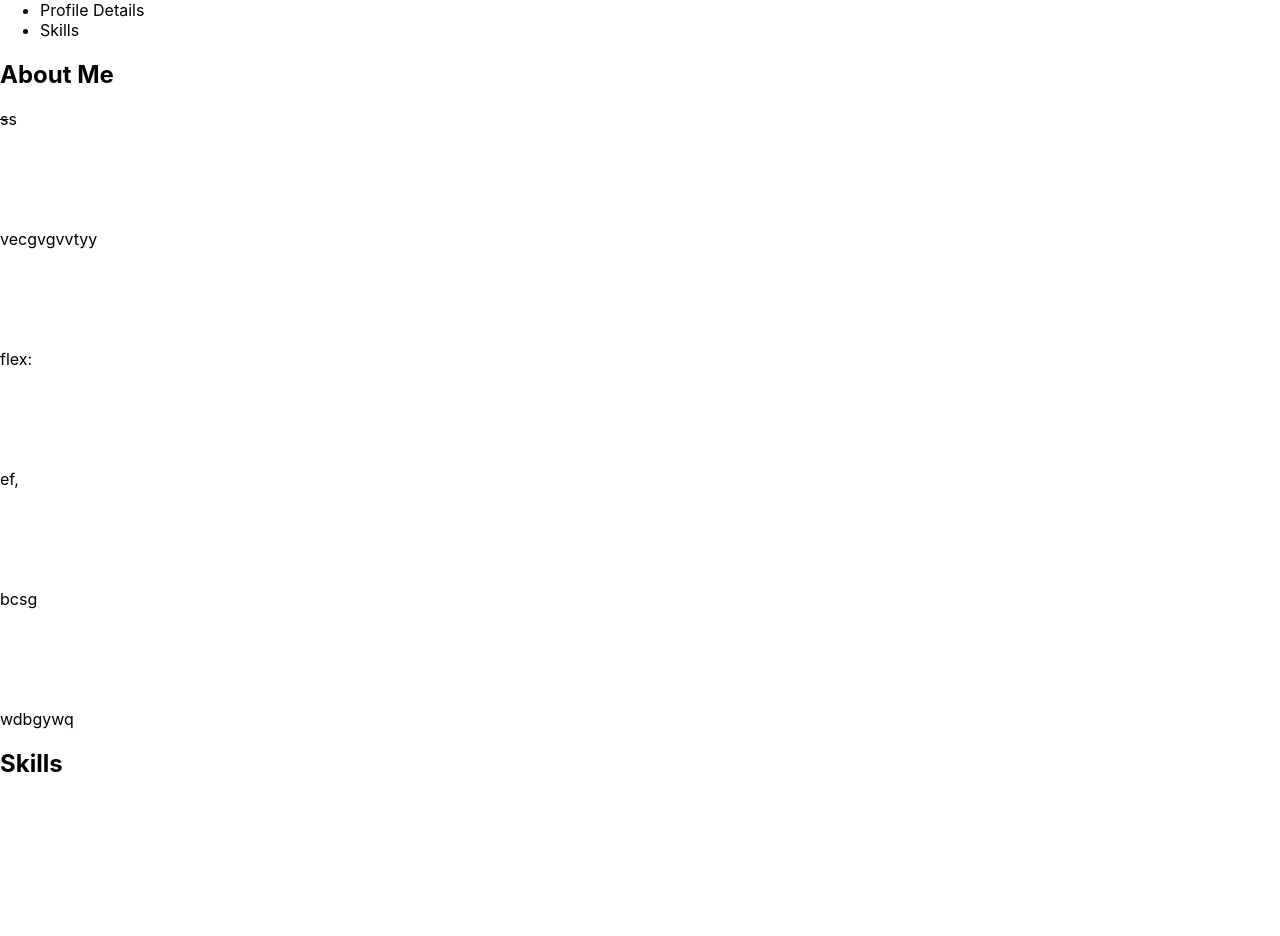
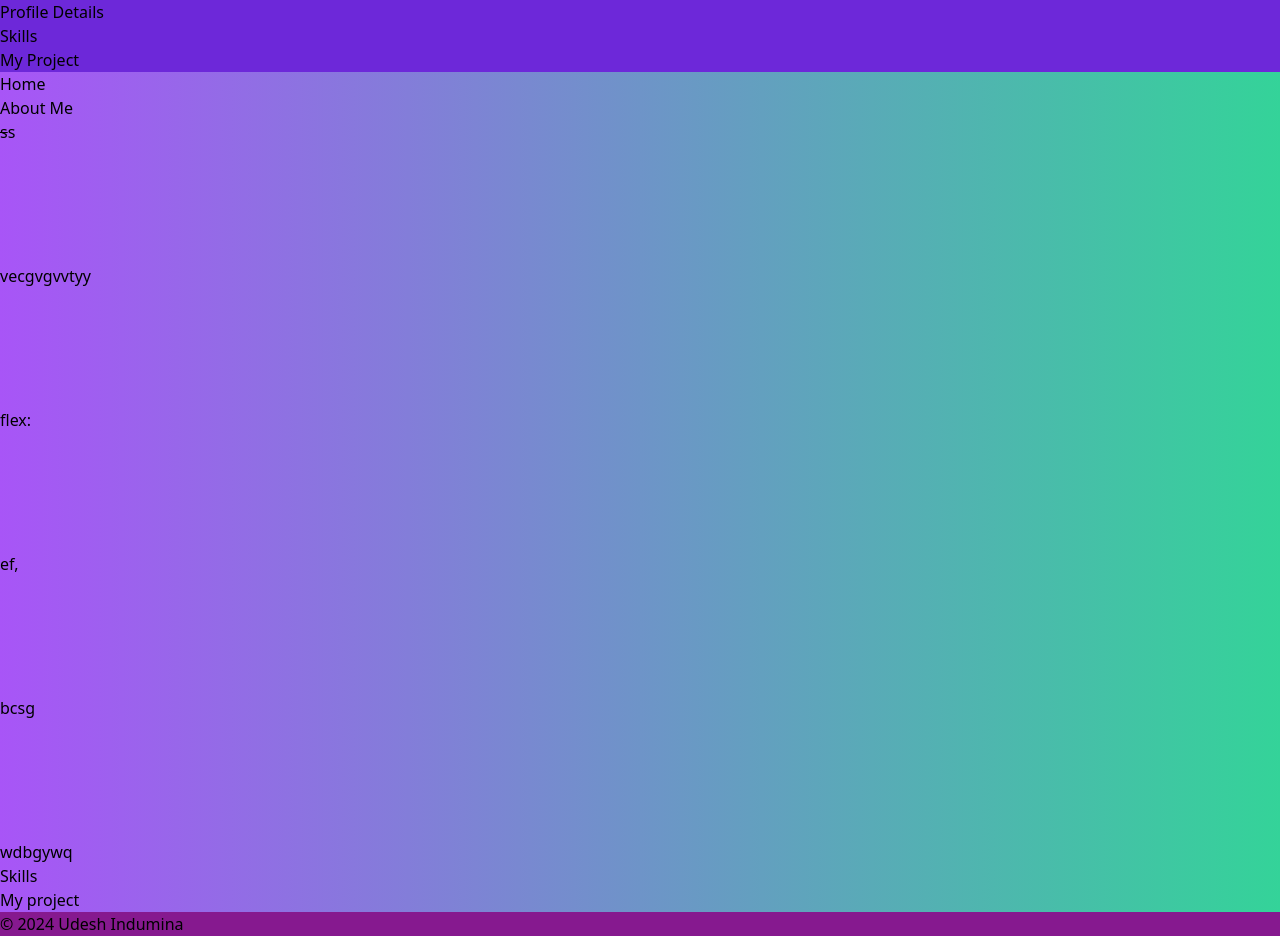
Before and after one commit to WAUdeshinduminaweerakoon/my-profile, a React (Create React App) app: page / in a window 1280 px wide. Shown: the part 60-996 px from the top of the page. Before the commit the page ends 858 px from the top, so only its background shows below. Built offline with nearby package versions, Linux system fonts and the light colour scheme.

Commit message:
add tailwind css

```diff
--- a/package.json
+++ b/package.json
@@ -36,5 +36,8 @@
       "last 1 firefox version",
       "last 1 safari version"
     ]
+  },
+  "devDependencies": {
+    "tailwindcss": "^3.4.1"
   }
 }
--- a/src/App.js
+++ b/src/App.js
@@ -1,19 +1,36 @@
-// src/App.js
 
 import React from 'react';
+import { Element } from 'react-scroll';
+import Header from './components/Header/Header';
+import ProfileDetails from './components/ProfileDetails/ProfileDetails';
+import Skills from './components/Skills/Skills';
+import Footer from './components/Footer/Footer';
+import Home from './Home';
+import MyProject from './components/MyProject/MyProject';
 
 
 
-
-
-import Home from './Home';
-
-function App() {
+const App = () => {
   return (
-    <>
-      <Home/>
-    </>
+    <Element class="bg-gradient-to-r from-purple-500 to-emerald-400">
+      <section>
+        <Header/>
+        <Element name="home">
+          <Home/>
+        </Element>
+        <Element name="profile-details">
+          <ProfileDetails/>
+        </Element>
+        <Element name="skills">
+          <Skills/>
+        </Element>
+        <Element name="myProject">
+          <MyProject/>
+        </Element>
+        <Footer/>
+      </section>
+    </Element>
   );
-}
+};
 
 export default App;
--- a/src/Home.jsx
+++ b/src/Home.jsx
@@ -1,25 +1,14 @@
 // src/pages/Home/Home.js
 
 import React from 'react';
-import { Element } from 'react-scroll';
-import Header from './components/Header/Header';
-import ProfileDetails from './components/ProfileDetails/ProfileDetails';
-import Skills from './components/Skills/Skills';
+
 
 
 const Home = () => {
   return (
-    <Element name="home">
-      <section>
-        <Header/>
-        <Element name="profile-details">
-          <ProfileDetails/>
-        </Element>
-        <Element name="skills">
-          <Skills/>
-        </Element>
-      </section>
-    </Element>
+    <>
+    <h1>Home</h1>
+    </>
   );
 };
 
--- a/src/components/Footer/Footer.jsx
+++ b/src/components/Footer/Footer.jsx
@@ -2,7 +2,7 @@ import React from 'react';
 
 const Footer = () => {
   return (
-    <footer>
+    <footer class=" bg-fuchsia-800 ">
       <div>
         <p>&copy; 2024 Udesh Indumina</p>
       </div>
--- a/src/components/Header/Header.jsx
+++ b/src/components/Header/Header.jsx
@@ -5,17 +5,16 @@ import { Link } from 'react-scroll';
 
 const Header = () => {
   return (
-    <header>
-      <div>
+    <header class=' bg-violet-700'>
         <nav>
           <ul>
-            <h1>Your App Name</h1>
-            <li><Link to="profile-details" smooth={true} duration={500}>Profile Details</Link></li>
-            <li><Link to="skills" smooth={true} duration={500}>Skills</Link></li>
-            {/* Add more navigation links as needed */}
+            <h1 className='text-3xl text-black'>Udesh Indumina </h1>
+            <li><Link to="home">Home</Link></li>
+            <li><Link to="profile-details">Profile Details</Link></li>
+            <li><Link to="skills">Skills</Link></li>
+            <li><Link to="myProject">My Project</Link></li>
           </ul>
         </nav>
-      </div>
     </header>
   );
 };
--- /dev/null
+++ b/src/components/MyProject/MyProject.jsx
@@ -0,0 +1,13 @@
+import React from 'react'
+
+const MyProject = () => {
+  return (
+    <>
+    <h1>My project</h1>
+
+    </>
+
+  )
+}
+
+export default MyProject
--- a/src/index.css
+++ b/src/index.css
@@ -1,13 +1,3 @@
-body {
-  margin: 0;
-  font-family: -apple-system, BlinkMacSystemFont, 'Segoe UI', 'Roboto', 'Oxygen',
-    'Ubuntu', 'Cantarell', 'Fira Sans', 'Droid Sans', 'Helvetica Neue',
-    sans-serif;
-  -webkit-font-smoothing: antialiased;
-  -moz-osx-font-smoothing: grayscale;
-}
-
-code {
-  font-family: source-code-pro, Menlo, Monaco, Consolas, 'Courier New',
-    monospace;
-}
+@tailwind base;
+@tailwind components;
+@tailwind utilities;
--- /dev/null
+++ b/tailwind.config.js
@@ -0,0 +1,10 @@
+/** @type {import('tailwindcss').Config} */
+module.exports = {
+  content: [
+    "./src/**/*.{js,jsx,ts,tsx}",
+  ],
+  theme: {
+    extend: {},
+  },
+  plugins: [],
+}
```
Also changed, not shown: src/components/Footer/footer.css (added), src/components/Header/header.css (added), 1 other file (tests, documents, lock files or other folders).
